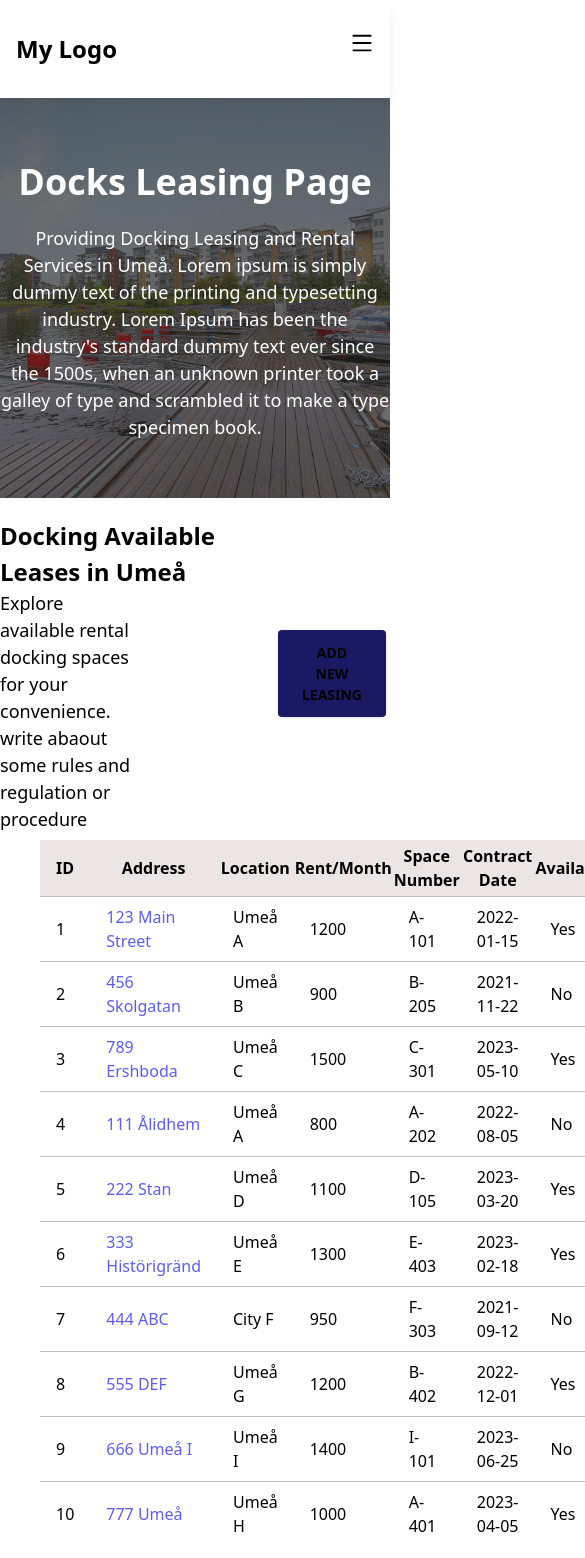
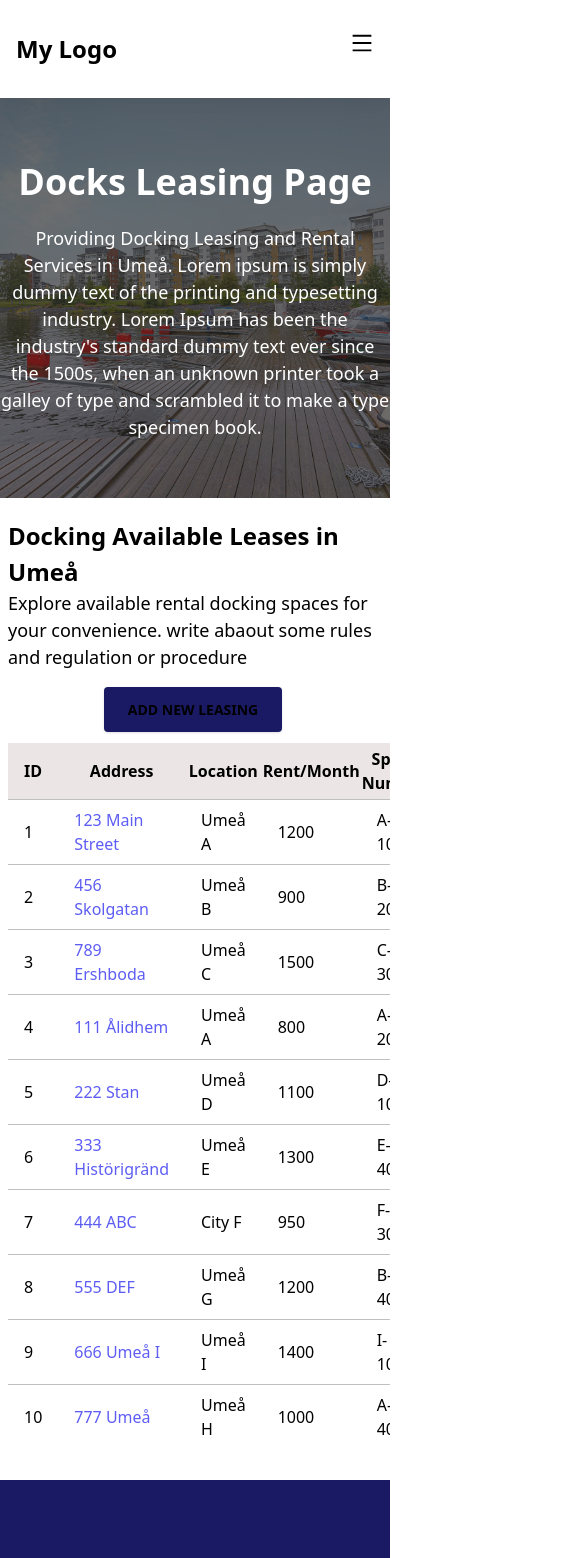
Before and after one commit to asajjad308/docking-main, a Next.js app in the folder docking-main/: page /leases in a window 390 px wide. Shown: the top 1558 px of the page, 585 px wide, since content can reach past the window. Built offline with nearby package versions, Linux system fonts and the light colour scheme.

Commit message:
fix responsiveness issue in leases page

```diff
--- a/docking-main/app/leases/page.tsx
+++ b/docking-main/app/leases/page.tsx
@@ -58,12 +58,12 @@ function Leases() {
           </p>
         </div>
       </div>
-      <div className="flex justify-center items-center md:px-10 mt-[5%]">
-        <div>
+      <div className="flex flex-col md:flex-row justify-center items-center px-2 md:px-10 mt-[5%]">
+        <div className='md:w-1/2 mb-4 md:mb-0'>
           <h1 className='text-2xl font-bold'> Docking Available Leases in Umeå</h1>
-          <p className='w-1/2 text-lg '>Explore available rental docking spaces for your convenience. write abaout some rules and regulation or procedure</p>
+          <p className='md:w-1/2 text-lg '>Explore available rental docking spaces for your convenience. write abaout some rules and regulation or procedure</p>
         </div>
-        <div className='w-1/2 flex justify-end items-end'>
+        <div className='md:w-1/2 flex justify-end items-end'>
           <button className="bg-[#1a1a64] text-white active:bg-[#1a1a1a] font-bold uppercase text-sm px-6 py-3 rounded shadow hover:shadow-lg outline-none focus:outline-none mr-1 mb-1 ease-linear transition-all duration-150" type="button"
             onClick={() => setShowModal(true)} >
             Add New Leasing
@@ -153,7 +153,7 @@ function Leases() {
         </>
       ) : null
       }
-      <div className='flex flex-col justify-center mb-[8%] mt-[2%] px-10'>
+      <div className='flex flex-col justify-center mb-[8%] mt-[2%] px-2 md:px-10 overflow-x-auto' style={{ maxWidth: '100vw' }}>
         <table>
           <thead className="">
             <tr className="bg-[#ebe5e5]">
```
